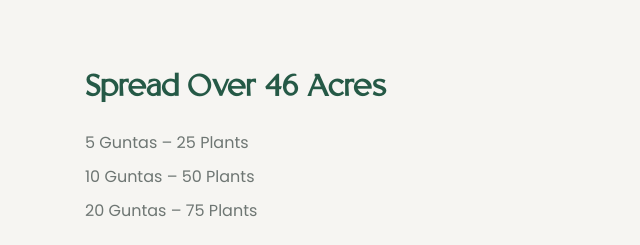
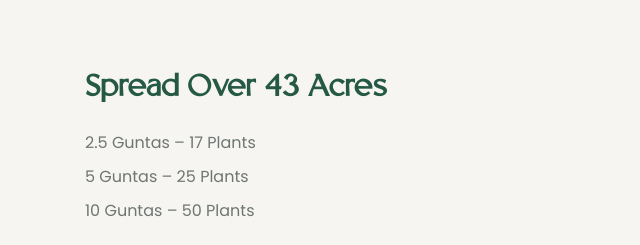
Before and after one commit to snaptics11/silver_oaks, a plain HTML site: page project/project.html in a window 1280 px wide. Shown: the part 7756-8001 px from the top of the page, 0-640 px from the left. Drawn offline with Linux system fonts and the light colour scheme; some icons are missing; files whose address does not match are found by name; a web font is replaced by a local one.

Commit message:
chnages updated in project.html

```diff
--- a/project/project.html
+++ b/project/project.html
@@ -1182,12 +1182,12 @@
                             <div class="blog-home__slogan-main">
 
                                 <div class="blog-home__slogan-content">
-                                    <h3>Spread Over 46 Acres</h3>
-                                    <p>5 Guntas – 25 Plants
+                                    <h3>Spread Over 43 Acres</h3>
+                                    <p>2.5 Guntas – 17 Plants
+                                        <br>
+                                        5 Guntas – 25 Plants
                                         <br>
                                         10 Guntas – 50 Plants
-                                        <br>
-                                        20 Guntas – 75 Plants
                                     </p>
                                 </div><!-- /.blog-home__slogan-content -->
 
```
